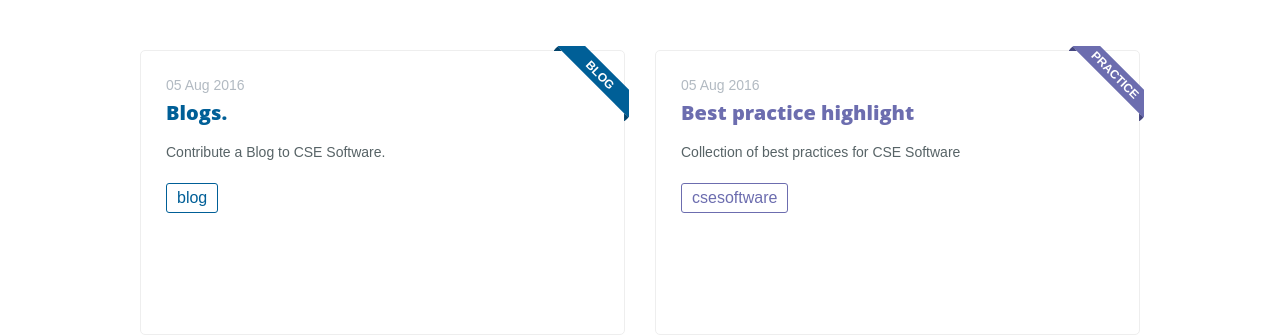
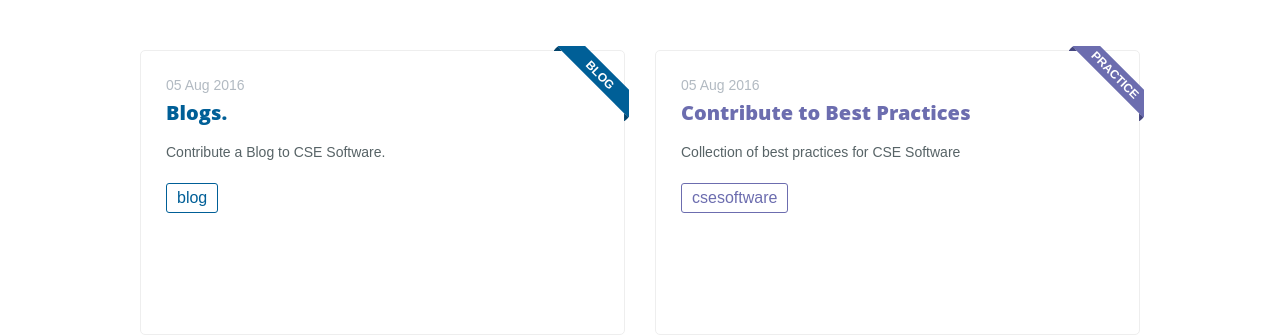
Before and after one commit to CSE-Software/CSE-Software.github.io, a Jekyll site: the page built from index.html, in a window 1280 px wide and 1277 px high. Shown: the part 720-1055 px from the top of the window. Built offline with Jekyll 4.4.1, drawn with Linux system fonts in a browser that asks for light colours.

Commit message:
Change best practice description

```diff
--- a/_posts/2016-08-05-best-practice-highlight.md
+++ b/_posts/2016-08-05-best-practice-highlight.md
@@ -1,6 +1,6 @@
 ---
 layout: post
-title: "Best practice highlight"
+title: "Contribute to Best Practices"
 date: 2016-08-05 20:34:26
 image: '/assets/img/'
 description: 'Contribute a Best Practice'
```
